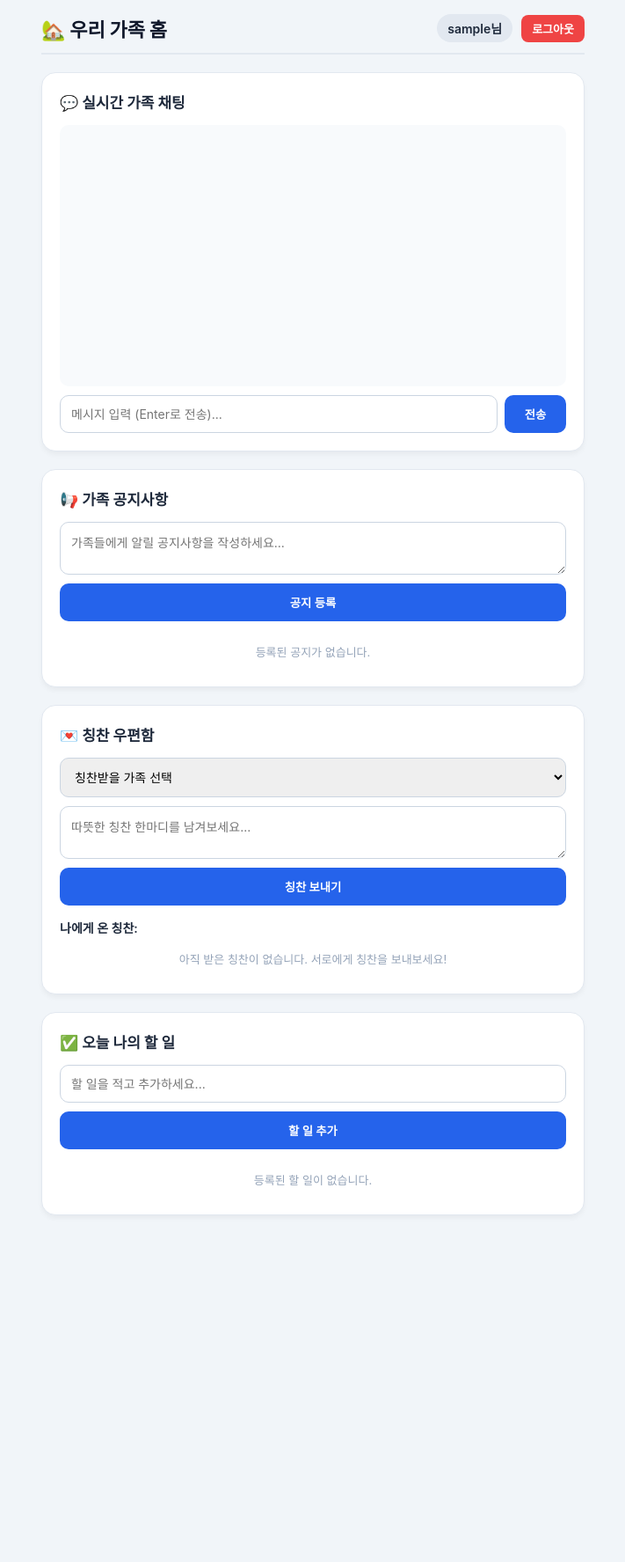
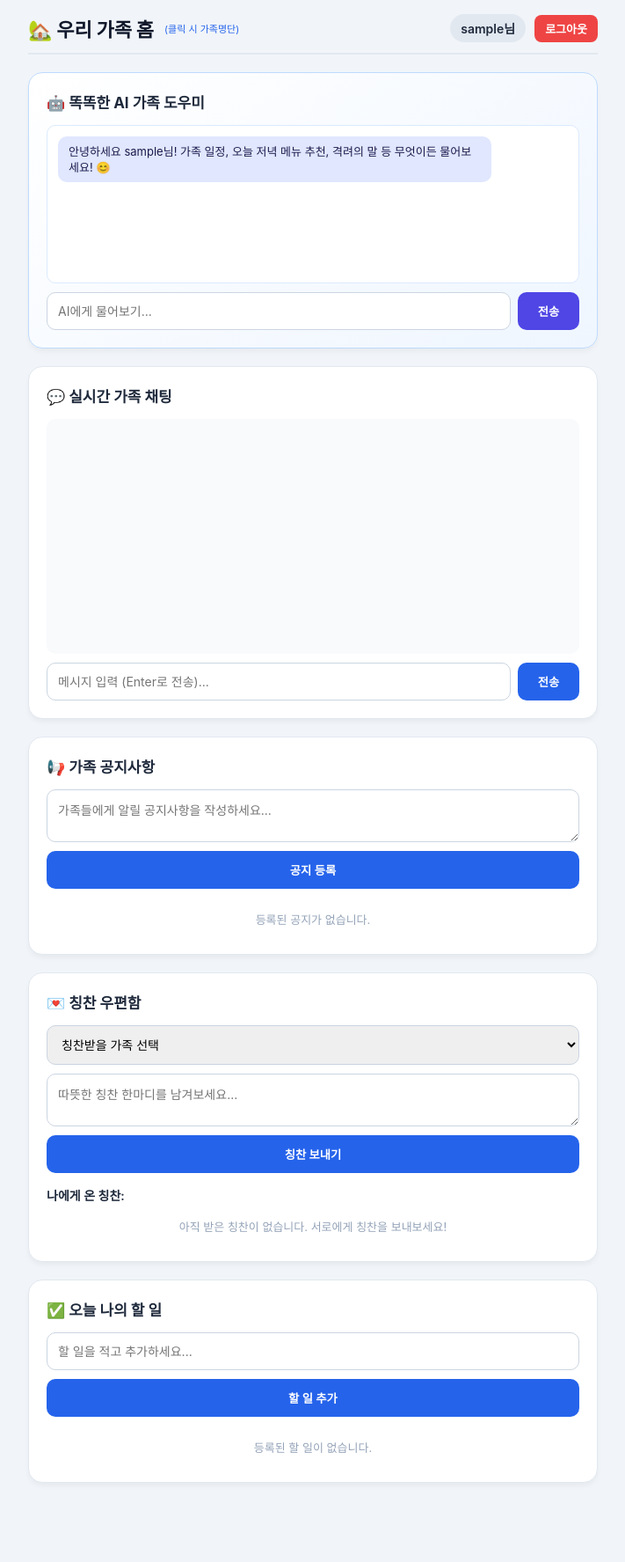
Before and after one commit to wonhee0602-cmyk/family-hub, a Flask app: page / in a window 1280 px wide. Shown: the whole page at 88% size, without its empty margins (284-995 px from the left). Before the commit the page ends 1381 px from the top, so only its background shows below. Run offline with Flask 3, Linux system fonts and the light colour scheme; the visitor is signed in with stand-in values (Sample User, id 1); data comes from the database, SQL or seed files in the repository; data that the repository does not hold is empty.

Commit message:
Update index.html

```diff
--- a/templates/index.html
+++ b/templates/index.html
@@ -9,14 +9,26 @@
   <link rel="stylesheet" href="https://cdnjs.cloudflare.com/ajax/libs/font-awesome/6.4.0/css/all.min.css">
   <style>
     * { box-sizing: border-box; margin: 0; padding: 0; font-family: -apple-system, BlinkMacSystemFont, "Segoe UI", Roboto, sans-serif; }
-    body { background: #f1f5f9; color: #1e293b; padding: 16px; max-width: 650px; margin: 0 auto; padding-bottom: 50px; }
+    body { background: #f1f5f9; color: #1e293b; padding: 16px; max-width: 680px; margin: 0 auto; padding-bottom: 70px; }
 
-    header { display: flex; justify-content: space-between; align-items: center; margin-bottom: 20px; padding-bottom: 12px; border-bottom: 2px solid #e2e8f0; }
-    .brand-title { font-size: 22px; font-weight: 800; color: #0f172a; display: flex; align-items: center; gap: 8px; }
+    /* 헤더 및 드롭다운 */
+    header { display: flex; justify-content: space-between; align-items: center; margin-bottom: 20px; padding-bottom: 12px; border-bottom: 2px solid #e2e8f0; position: relative; }
+    .brand-title { font-size: 22px; font-weight: 800; color: #0f172a; display: flex; align-items: center; gap: 8px; cursor: pointer; user-select: none; }
+    .brand-title:hover { opacity: 0.8; }
+    .brand-hint { font-size: 11px; color: #2563eb; font-weight: normal; margin-left: 4px; }
+
+    .family-modal { display: none; position: absolute; top: 48px; left: 0; background: white; border: 1px solid #cbd5e1; border-radius: 12px; padding: 15px; width: 260px; box-shadow: 0 10px 25px rgba(0,0,0,0.15); z-index: 100; }
+    .family-modal.active { display: block; }
+    .family-modal h3 { font-size: 14px; margin-bottom: 10px; color: #334e68; }
+    .family-list { list-style: none; display: flex; flex-direction: column; gap: 8px; }
+    .family-item { display: flex; align-items: center; gap: 8px; font-size: 13px; font-weight: 600; }
+    .status-dot { width: 8px; height: 8px; background: #10b981; border-radius: 50%; }
+
     .user-info { display: flex; align-items: center; gap: 10px; }
     .badge-name { background: #e2e8f0; padding: 6px 12px; border-radius: 20px; font-size: 14px; font-weight: 600; }
     .btn-logout { background: #ef4444; color: white; border: none; padding: 6px 12px; border-radius: 8px; font-size: 13px; font-weight: 600; cursor: pointer; text-decoration: none; }
 
+    /* 카드 레이아웃 */
     .card { background: white; border-radius: 16px; padding: 20px; margin-bottom: 20px; box-shadow: 0 4px 6px -1px rgba(0,0,0,0.05); border: 1px solid #e2e8f0; }
     .card h2 { font-size: 17px; margin-bottom: 14px; display: flex; align-items: center; gap: 8px; color: #1e293b; }
 
@@ -31,7 +43,7 @@
     .empty-text { font-size: 13px; color: #94a3b8; text-align: center; padding: 10px 0; }
 
     /* 실시간 채팅 박스 */
-    .chat-container { display: flex; flex-direction: column; height: 350px; }
+    .chat-container { display: flex; flex-direction: column; height: 320px; }
     .chat-messages { flex: 1; overflow-y: auto; padding: 10px; background: #f8fafc; border-radius: 10px; display: flex; flex-direction: column; gap: 8px; margin-bottom: 10px; }
     .chat-bubble { max-width: 80%; padding: 8px 12px; border-radius: 12px; font-size: 14px; line-height: 1.4; }
     .chat-bubble.mine { align-self: flex-end; background: #2563eb; color: white; border-bottom-right-radius: 2px; }
@@ -39,17 +51,53 @@
     .chat-meta { font-size: 10px; opacity: 0.7; margin-top: 2px; }
     .chat-input-row { display: flex; gap: 8px; }
     .chat-input-row input { flex: 1; }
+
+    /* 대화용 AI 비서 섹션 */
+    .ai-card { background: linear-gradient(145deg, #ffffff, #eff6ff); border: 1.5px solid #bfdbfe; }
+    .ai-bubble-box { height: 180px; overflow-y: auto; background: white; border-radius: 10px; padding: 12px; border: 1px solid #dbeafe; display: flex; flex-direction: column; gap: 8px; margin-bottom: 10px; }
+    .ai-msg { padding: 8px 12px; border-radius: 10px; font-size: 13px; line-height: 1.4; max-width: 85%; }
+    .ai-msg.ai { background: #e0e7ff; color: #1e1b4b; align-self: flex-start; }
+    .ai-msg.user { background: #3b82f6; color: white; align-self: flex-end; }
   </style>
 </head>
 <body>
 
   <header>
-    <div class="brand-title">🏡 우리 가족 홈</div>
+    <div class="brand-title" onclick="toggleFamilyModal()">
+      🏡 우리 가족 홈 <span class="brand-hint">(클릭 시 가족명단)</span>
+    </div>
+
+    <!-- 우리 가족 홈 누르면 뜨는 가족 명단 -->
+    <div class="family-modal" id="familyModal">
+      <h3>👥 가입된 가족 목록</h3>
+      <ul class="family-list">
+        {% for u in all_users %}
+          <li class="family-item">
+            <span class="status-dot"></span>
+            <span>{{ u.username }}</span>
+            {% if u.username == user.username %}<span style="font-size:11px; color:#2563eb;">(나)</span>{% endif %}
+          </li>
+        {% endfor %}
+      </ul>
+    </div>
+
     <div class="user-info">
       <span class="badge-name">{{ user.username }}님</span>
       <a href="/logout" class="btn-logout">로그아웃</a>
     </div>
   </header>
+
+  <!-- 대화용 AI 가족 도우미 -->
+  <div class="card ai-card">
+    <h2>🤖 똑똑한 AI 가족 도우미</h2>
+    <div class="ai-bubble-box" id="aiBubbleBox">
+      <div class="ai-msg ai">안녕하세요 {{ user.username }}님! 가족 일정, 오늘 저녁 메뉴 추천, 격려의 말 등 무엇이든 물어보세요! 😊</div>
+    </div>
+    <div class="chat-input-row">
+      <input type="text" id="aiInput" placeholder="AI에게 물어보기..." onkeypress="if(event.key==='Enter') askAI()">
+      <button class="action-btn" onclick="askAI()" style="width:70px; background:#4f46e5;">전송</button>
+    </div>
+  </div>
 
   <!-- 실시간 가족 단톡방 -->
   <div class="card">
@@ -135,7 +183,53 @@
   </div>
 
   <script>
-    // 채팅 전송
+    // '우리 가족 홈' 클릭 시 가족 명단 토글
+    function toggleFamilyModal() {
+      const modal = document.getElementById('familyModal');
+      modal.classList.toggle('active');
+    }
+
+    // 모달 바깥 누르면 닫기
+    document.addEventListener('click', (e) => {
+      const modal = document.getElementById('familyModal');
+      const title = document.querySelector('.brand-title');
+      if (!title.contains(e.target) && !modal.contains(e.target)) {
+        modal.classList.remove('active');
+      }
+    });
+
+    // 대화형 AI 도우미 로직
+    function askAI() {
+      const input = document.getElementById('aiInput');
+      const box = document.getElementById('aiBubbleBox');
+      const query = input.value.trim();
+      if (!query) return;
+
+      // 내 질문 띄우기
+      box.innerHTML += `<div class="ai-msg user">${query}</div>`;
+      input.value = '';
+      box.scrollTop = box.scrollHeight;
+
+      // AI 스마트 응답 (메뉴 추천, 격려, 계산 등)
+      setTimeout(() => {
+        let reply = "가족들과 함께하는 따뜻하고 행복한 시간 보내세요! ✨";
+        if (query.includes("메뉴") || query.includes("밥") || query.includes("저녁") || query.includes("점심")) {
+          const foods = ["맛있는 김치찌개와 계란말이", "바삭한 삼겹살 파티", "따뜻한 된장찌개", "온 가족이 함께 먹는 떡볶이와 튀김", "소고기 볶음밥"];
+          reply = `오늘 식사로 **${foods[Math.floor(Math.random() * foods.length)]}** 어떠세요? 🍲`;
+        } else if (query.includes("심심") || query.includes("놀자")) {
+          reply = "가족들과 가벼운 끝말잇기나 보드게임 한 판 어떠세요? 🎲";
+        } else if (query.includes("사랑해") || query.includes("고마워")) {
+          reply = "마음을 표현하는 멋진 가족이네요! 우편함에도 칭찬 한마디를 남겨보세요. ❤️";
+        } else if (query.includes("날씨")) {
+          reply = "외출 전 겉옷을 잘 챙기시고 오늘도 좋은 하루 보내세요! ☀️";
+        }
+
+        box.innerHTML += `<div class="ai-msg ai">${reply}</div>`;
+        box.scrollTop = box.scrollHeight;
+      }, 500);
+    }
+
+    // 실시간 채팅 전송
     async function sendChat() {
       const input = document.getElementById('chatInput');
       const text = input.value.trim();
@@ -150,14 +244,13 @@
       syncData();
     }
 
-    // 2초마다 무새로고침 백그라운드 동기화
+    // 무새로고침 백그라운드 동기화 (2초)
     async function syncData() {
       try {
         const res = await fetch('/api/live_sync');
         if (!res.ok) return;
         const data = await res.json();
 
-        // 채팅 업데이트
         const chatBox = document.getElementById('chatList');
         chatBox.innerHTML = data.chats.map(c => `
           <div class="chat-bubble ${c.is_me ? 'mine' : 'other'}">
@@ -166,7 +259,6 @@
             <div class="chat-meta">${c.time}</div>
           </div>
         `).join('');
-        chatBox.scrollTop = chatBox.scrollHeight;
       } catch (err) {}
     }
 
```
